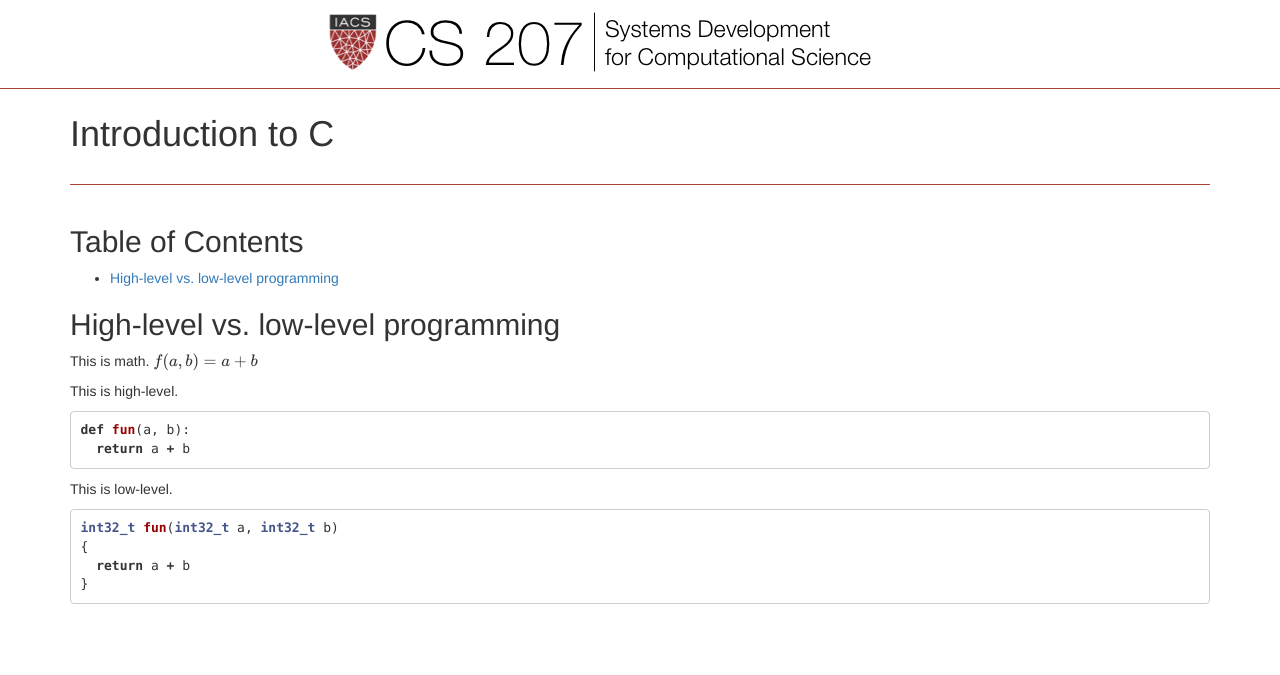
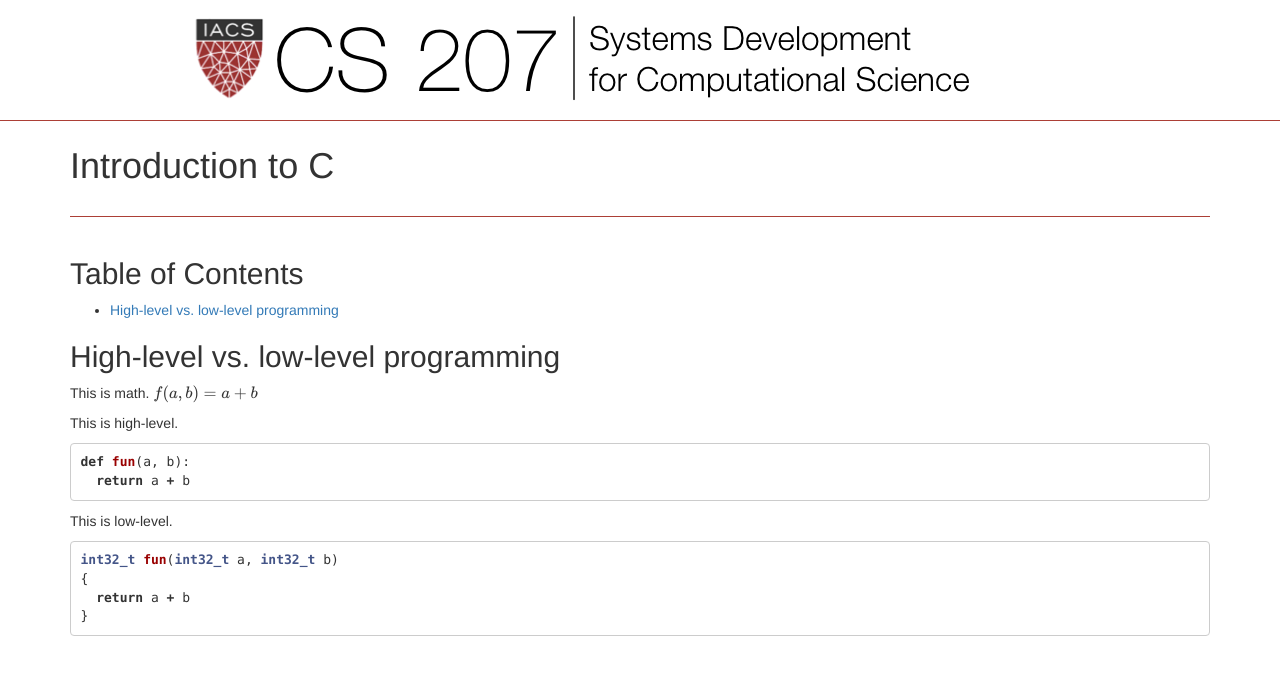
Before and after one commit to rdadolf/cs207, a Jekyll site: the page built from lectures/f01.md, in a window 1280 px wide. Shown: the top 675 px of the page. Built offline with Jekyll 4.4.1, drawn with Linux system fonts in a browser that asks for light colours; nearby versions of some CDN libraries; Markdown is read by kramdown in place of the engine named in the settings; formulas are drawn with MathJax 3.

Commit message:
Updated css, logo.

```diff
--- a/_layouts/lecture.html
+++ b/_layouts/lecture.html
@@ -10,6 +10,7 @@
     <!-- Bootstrap -->
     <!-- Latest compiled and minified CSS -->
     <link rel="stylesheet" href="https://maxcdn.bootstrapcdn.com/bootstrap/3.3.2/css/bootstrap.min.css">
+    <link rel="stylesheet" href="{{site.baseurl}}/css/github-markdown.css">
     <link rel="stylesheet" href="{{site.baseurl}}/css/syntax.css">
     <link rel="stylesheet" href="{{site.baseurl}}/css/cs207.css">
 
```
Also changed, not shown: assets/cs207-logo.png.
